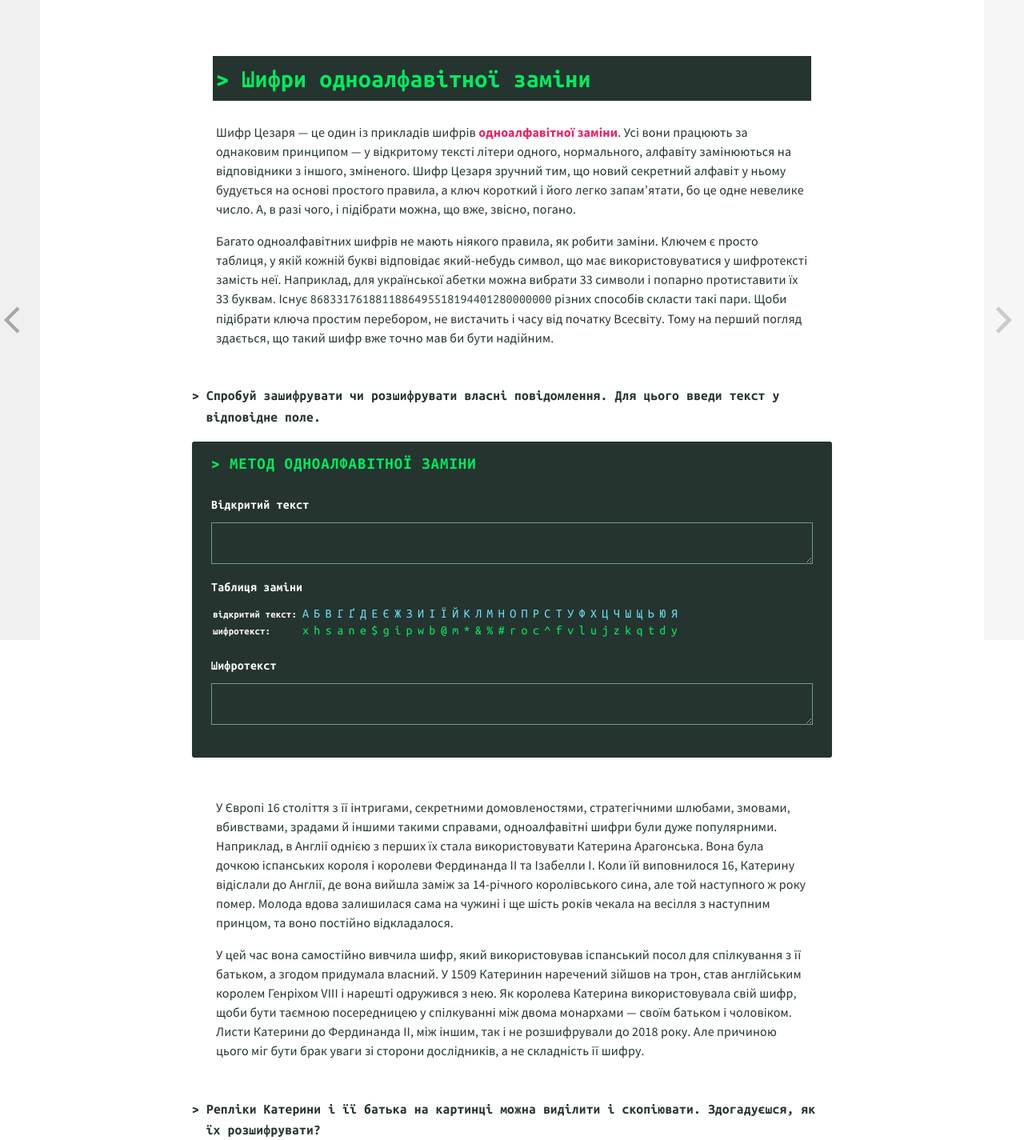
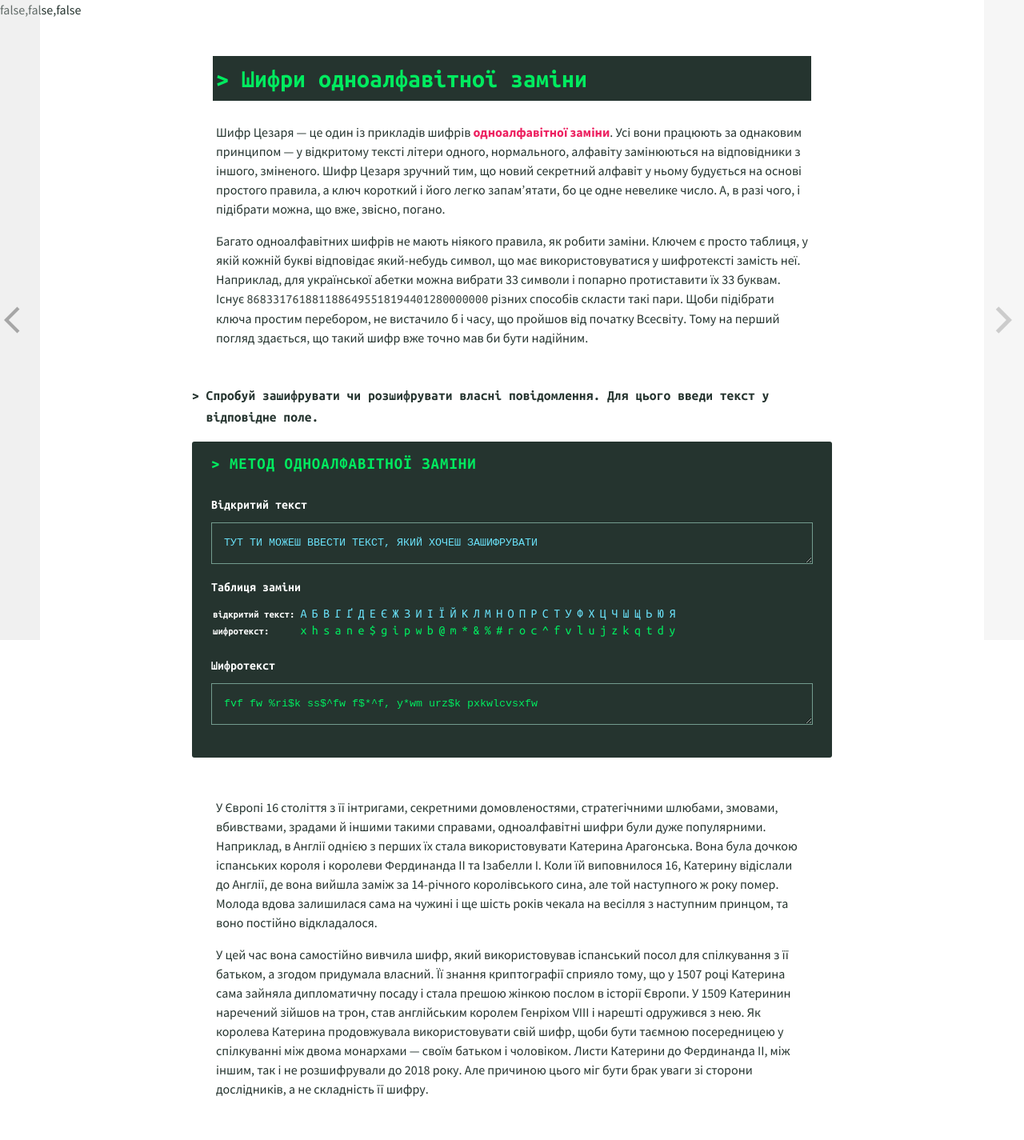
Before and after one commit to Zlira/crypto_history, a React (Create React App) app: page /2 in a window 1280 px wide. Shown: the top 1425 px of the page at 80% size. Built offline with nearby package versions, Linux system fonts and the light colour scheme.

Commit message:
Started working on level indicator, some minor changes to text

```diff
--- a/src/App.css
+++ b/src/App.css
@@ -3,8 +3,6 @@ html, body {
   font-family: "Source Sans Pro", sans-serif;
   line-height: 1.5;
   color: #25342F;
-  letter-spacing: 0.01em;
-
   /* background-color: #F0F7F5;*/
 }
 
@@ -89,22 +87,3 @@ em {
   letter-spacing: 0.01em;
   color: rgb(61, 73, 69);
 }
-
-.nav__right {
-  position: fixed;
-  top: 0px;
-  right: 0px;
-  width: 50px;
-  height: 100%;
-  opacity: .2;
-  cursor: pointer;
-  background-color: lightgray;
-  background-image: url('./img/icons/arrow_forward.svg');
-  background-repeat: no-repeat;
-  background-position: center;
-  background-size: 40px;
-}
-
-.nav__right:hover {
-  opacity: .35;
-}
--- a/src/App.js
+++ b/src/App.js
@@ -2,21 +2,46 @@ import React, { Component } from 'react';
 import { Route, Switch } from 'react-router-dom'
 import './App.css';
 
+import {LevelsContext} from './LevelsContex'
+import LevelIndicator from './components/LevelIndicator/index'
 import ChapterOne from './content/ChapterOne'
 import ChapterTwo from './content/ChapterTwo'
 import ChapterThree from './content/ChapterThree'
 
 
 class App extends Component {
+  constructor(props) {
+    super(props)
+
+    this.state = {
+      levelsPassed: [false, false, false],
+    }
+    this.addPassedLevel = this.addPassedLevel.bind(this)
+  }
+
+  addPassedLevel(level) {
+    this.setState(prevState => ({
+      levelsPassed: [...prevState.levelsPassed.map(
+        (el, i) => i === level - 1? true : el
+      )]
+    }))
+  }
+
   render() {
     return (
+      <LevelsContext.Provider value={{
+        levelsPassed: this.state.levelsPassed,
+        addPassedLevel: this.addPassedLevel,
+       }}>
         <div className="App">
+          <LevelIndicator/>
           <Switch>
             <Route exact path="/" component={ChapterOne}/>
             <Route path="/2" component={ChapterTwo}/>
             <Route path="/3" component={ChapterThree}/>
           </Switch>
         </div>
+      </LevelsContext.Provider>
     );
   }
 }
--- /dev/null
+++ b/src/LevelsContex.js
@@ -0,0 +1,7 @@
+import React from 'react'
+
+
+export const LevelsContext = React.createContext({
+  levelsPassed: [false, false, false],
+  addPassedLevel: () => {},
+})
--- /dev/null
+++ b/src/components/LevelIndicator/LevelIndicator.css
@@ -0,0 +1,5 @@
+.level-indicator {
+  position: fixed;
+  top: 0px;
+  margin: 0px auto;
+}
--- /dev/null
+++ b/src/components/LevelIndicator/index.js
@@ -0,0 +1,15 @@
+import React from 'react'
+
+import {LevelsContext} from '../../LevelsContex'
+import './LevelIndicator.css'
+
+
+export default class LevelIndicator extends React.Component {
+  static contextType = LevelsContext
+
+  render() {
+    return <div className='level-indicator'>
+      {this.context.levelsPassed.map(e => e.toString()).join()}
+    </div>
+  }
+}
--- a/src/components/MonoalphabetBreakWidget/Hints.js
+++ b/src/components/MonoalphabetBreakWidget/Hints.js
@@ -16,7 +16,7 @@ const Hints = [
       <span className="cipher-widget__text"> @</span>.
       Кожен з них займає приблизно 9% тексту, а наступний
       <span className="cipher-widget__text"> h</span> суттєво менш поширений (~6.5%).
-      Аналогічну закономірність бачимо і в нижньому рядку, три найчастіші букви — голосні
+      Схожу закономірність бачимо і в нижньому рядку, три найчастіші букви — голосні
       <span className="cipher-widget__text_plain"> А</span>,
       <span className="cipher-widget__text_plain"> О</span>,
       <span className="cipher-widget__text_plain"> И</span>.
--- a/src/components/MonoalphabetWidget.js
+++ b/src/components/MonoalphabetWidget.js
@@ -8,9 +8,10 @@ import SubstTable from './SubstTable'
 export default class monoalphabetWidget extends React.Component {
   constructor(props) {
     super(props)
+    const initText = 'тут ти можеш ввести текст, який хочеш зашифрувати'
     this.state = {
-      openText: '',
-      cipherText: '',
+      openText: initText,
+      cipherText: encipher(initText),
       highlightIndex: null,
     }
 
--- a/src/components/NextChapterLink.js
+++ b/src/components/NextChapterLink.js
@@ -1,9 +1,11 @@
 import React from 'react'
 
+import {LevelsContext} from '../LevelsContex'
 import './NextChapterLink.css'
 
 
 export default class NextChapterLink extends React.Component {
+  static contextType = LevelsContext
   constructor(props) {
     super(props)
     this.state = {
@@ -27,6 +29,7 @@ export default class NextChapterLink extends React.Component {
       this.setState({touched: true})
     }
     if (this.keywordIsCorrect()) {
+      this.context.addPassedLevel(1)
       window.location = this.props.link
     }
   }
--- a/src/content/ChapterTwo.js
+++ b/src/content/ChapterTwo.js
@@ -31,7 +31,7 @@ export default function ChapterTwo() {
     Наприклад, для української абетки можна вибрати 33 символи і попарно протиставити їх 33 буквам.
     Існує <span className='msg-quote'>8683317618811886495518194401280000000</span> різних
     способів скласти такі пари.
-    Щоби підібрати ключа простим перебором, не вистачить і часу від початку Всесвіту.
+    Щоби підібрати ключа простим перебором, не вистачило б і часу, що пройшов від початку Всесвіту.
     Тому на перший погляд здається, що такий шифр вже точно мав би бути надійним.
   </p>
 
@@ -54,9 +54,12 @@ export default function ChapterTwo() {
   </p>
   <p className="main-text">
     У цей час вона самостійно вивчила шифр, який використовував іспанський посол для спілкування з її батьком,
-    а згодом придумала власний. У 1509 Катеринин наречений зійшов на трон,
+    а згодом придумала власний. Її знання криптографії сприяло тому, що у 1507 році Катерина сама зайняла
+    дипломатичну посаду і стала прешою жінкою послом в історії Європи.
+
+    У 1509 Катеринин наречений зійшов на трон,
     став англійським королем Генріхом VIII і нарешті одружився з нею.
-    Як королева Катерина використовувала свій шифр, щоби бути таємною посередницею у спілкуванні
+    Як королева Катерина продовжувала використовувати свій шифр, щоби бути таємною посередницею у спілкуванні
     між двома монархами&nbsp;— своїм батьком і чоловіком.
     Листи Катерини до Фердинанда II, між іншим, так і не розшифрували до 2018 року.
     Але причиною цього міг бути брак уваги зі сторони дослідників, а не складність її шифру.
```
Lines whose indentation alone changed are shown as unchanged.
